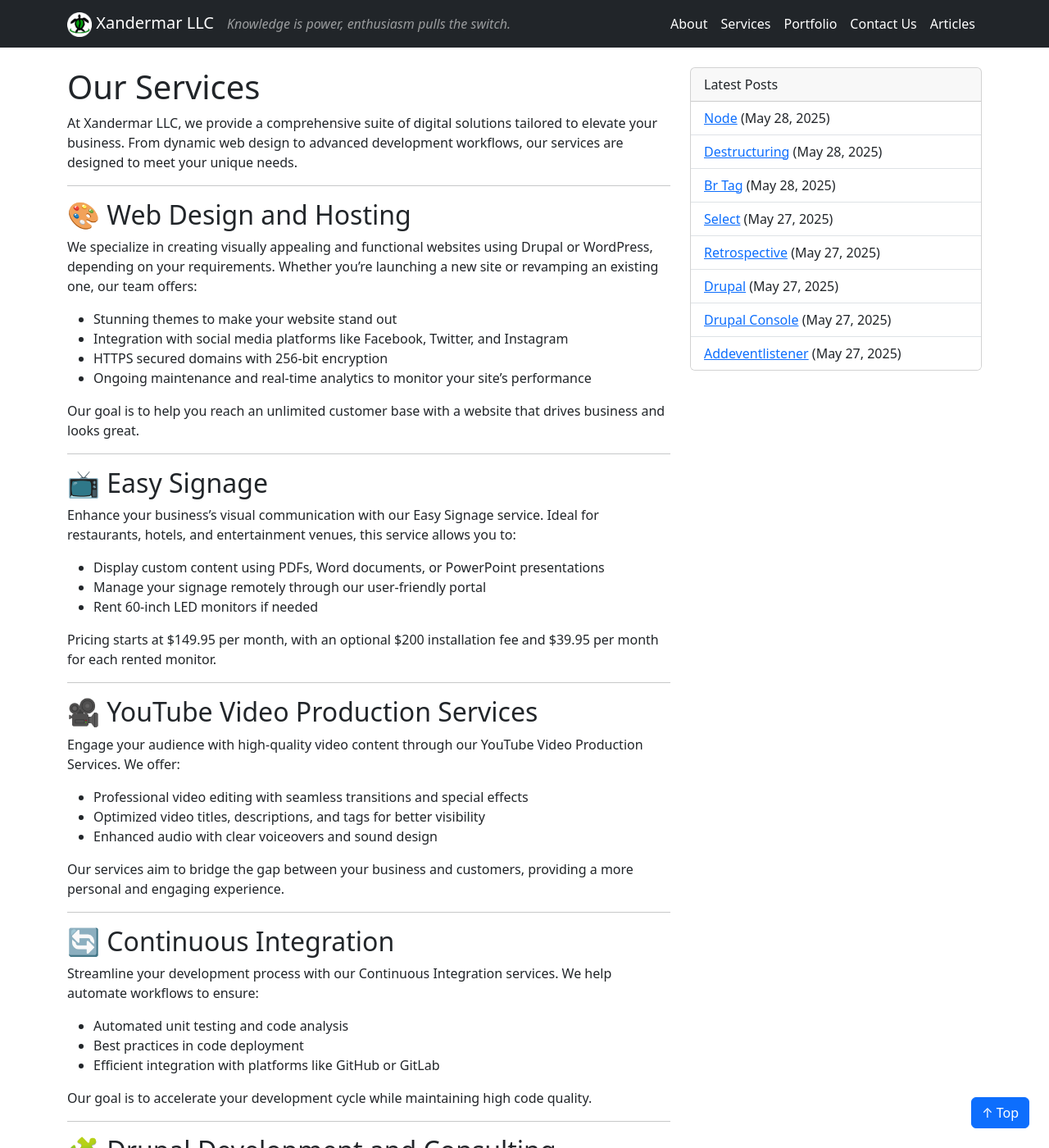
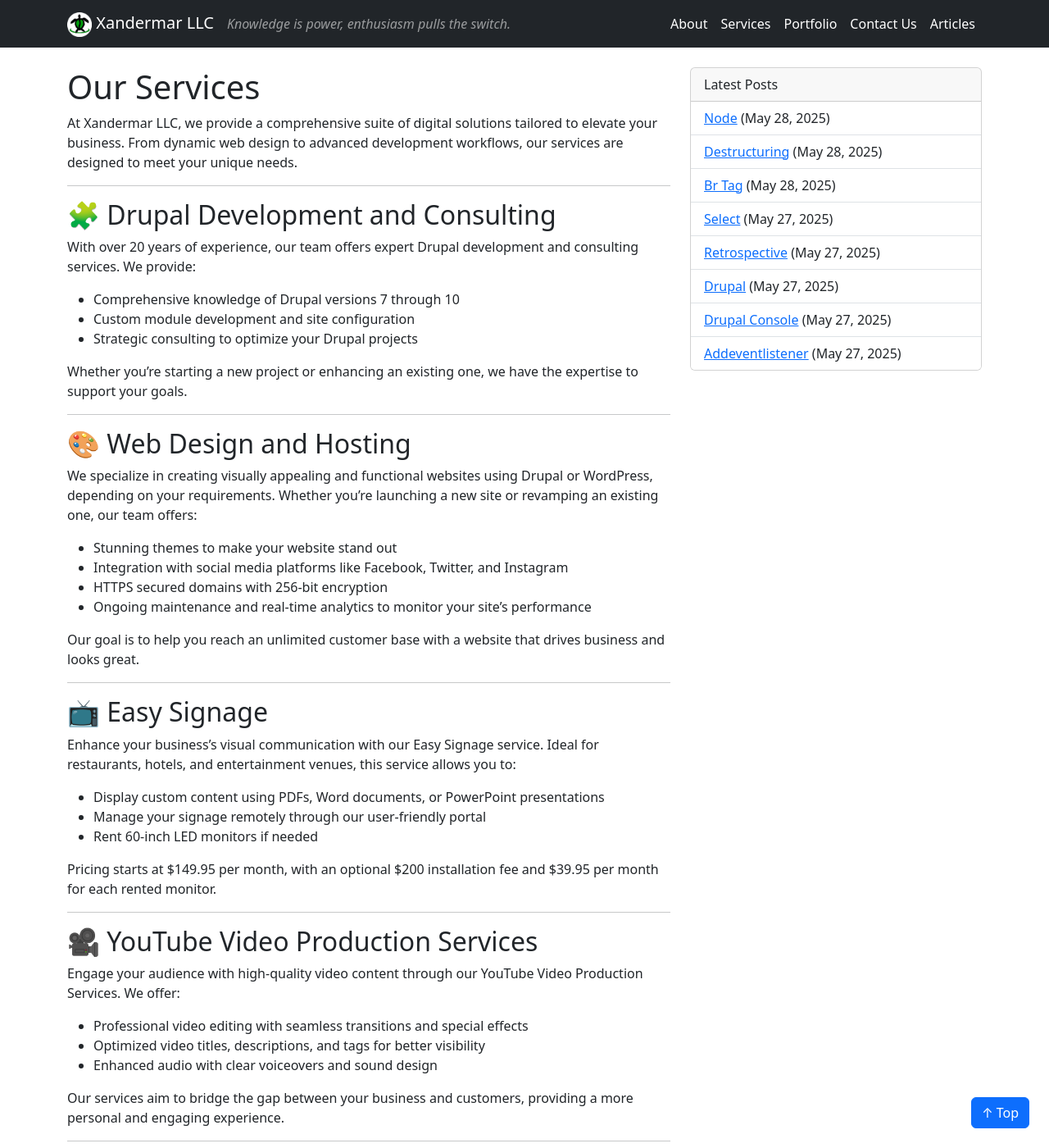
Before and after one commit to xandermar/foxtrot, a Jekyll site: the page built from services.md, in a window 1280 px wide and 1400 px high. Shown: the whole window at 82% size. Built offline with Jekyll 4.4.1, drawn with Linux system fonts in a browser that asks for light colours; some of the changed text lies outside the part shown.

Commit message:
Refactor services section: consolidate and update Drupal Development and Consulting details

```diff
--- a/services.md
+++ b/services.md
@@ -8,6 +8,18 @@ nav_order: 2
 # Our Services
 
 At Xandermar LLC, we provide a comprehensive suite of digital solutions tailored to elevate your business. From dynamic web design to advanced development workflows, our services are designed to meet your unique needs.
+
+---
+
+## 🧩 Drupal Development and Consulting
+
+With over 20 years of experience, our team offers expert Drupal development and consulting services. We provide:
+
+* Comprehensive knowledge of Drupal versions 7 through 10
+* Custom module development and site configuration
+* Strategic consulting to optimize your Drupal projects
+
+Whether you're starting a new project or enhancing an existing one, we have the expertise to support your goals.
 
 ---
 
```
Also changed, not shown: other parts of services.md (+0 -12 lines).
